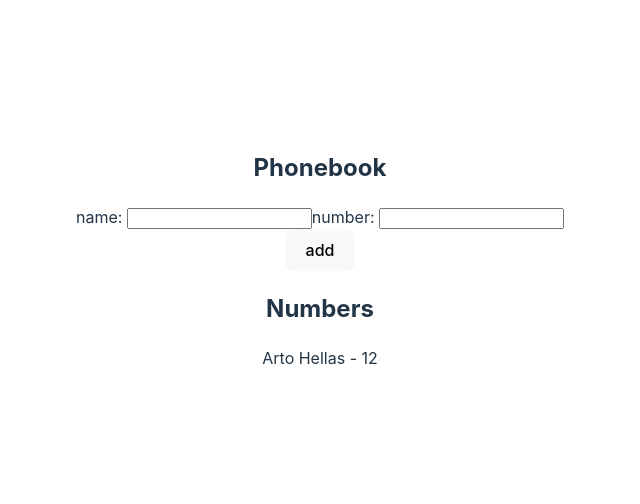
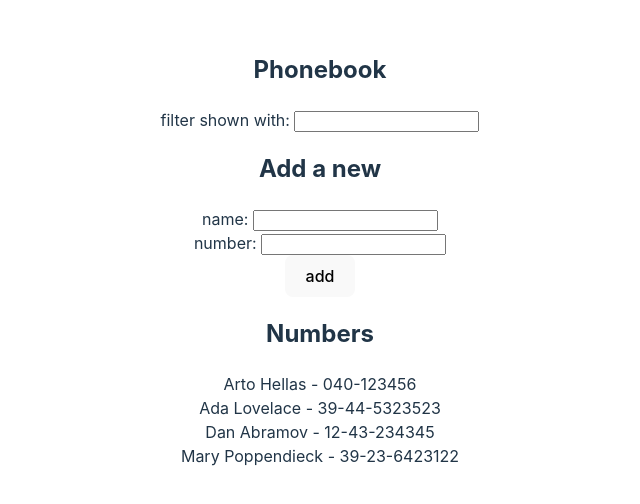
Before and after one commit to atle-gang/fullstackopen, a React (Vite) app in the folder part2/phonebook/: page / in a window 1280 px wide. Shown: the part 150-654 px from the top of the page, without its empty margins (320-960 px from the left). Built offline with nearby package versions, Linux system fonts and the light colour scheme.

Commit message:
Complete exercise 2.9

```diff
--- a/part2/phonebook/src/App.jsx
+++ b/part2/phonebook/src/App.jsx
@@ -6,6 +6,8 @@
   const [persons, setPersons] = useState(props.persons);
   const [newName, setNewName] = useState("");
   const [newNumber, setNewNumber] = useState("");
+  const [searchPerson, setSearchPerson] = useState("");
+  const [filteredPerson, setFilteredPerson] = useState(props.persons);
 
   const appendName = (event) => {
     event.preventDefault();
@@ -26,6 +28,7 @@
     };
 
     setPersons(persons.concat(nameObj));
+    setFilteredPerson(filteredPerson.concat(nameObj));
     setNewName("");
     setNewNumber("");
   };
@@ -40,12 +43,28 @@
     console.log(event.target.value);
   };
 
+  const handleSearch = (event) => {
+    setSearchPerson(event.target.value);
+    console.log(event.target.value);
+
+    const filterName = persons.filter((person) =>
+      person.name.toLowerCase().includes(event.target.value.toLowerCase())
+    );
+    setFilteredPerson(filterName);
+  };
+
   return (
     <div>
       <h2>Phonebook</h2>
+      <div>
+        filter shown with: <input value={searchPerson} onChange={handleSearch} />
+      </div>
       <form onSubmit={appendName}>
+        <h2>Add a new</h2>
         <div>
           name: <input value={newName} onChange={handleNameChange} />
+        </div>
+        <div>
           number: <input value={newNumber} onChange={handleNumberChange} />
         </div>
         <div>
@@ -53,7 +72,7 @@
         </div>
       </form>
       <h2>Numbers</h2>
-      {persons.map((person) => {
+      {filteredPerson.map((person) => {
         return <Names key={person.id} person={person} />;
       })}
     </div>
--- a/part2/phonebook/src/main.jsx
+++ b/part2/phonebook/src/main.jsx
@@ -3,7 +3,11 @@
 import { App } from './App.jsx'
 import './index.css'
 
-const persons = [{name: "Arto Hellas", number: 12}];
+const persons = [{ name: 'Arto Hellas', number: '040-123456', id: 1 },
+  { name: 'Ada Lovelace', number: '39-44-5323523', id: 2 },
+  { name: 'Dan Abramov', number: '12-43-234345', id: 3 },
+  { name: 'Mary Poppendieck', number: '39-23-6423122', id: 4 }
+];
 
 ReactDOM.createRoot(document.getElementById('root')).render(
   <React.StrictMode>
```
